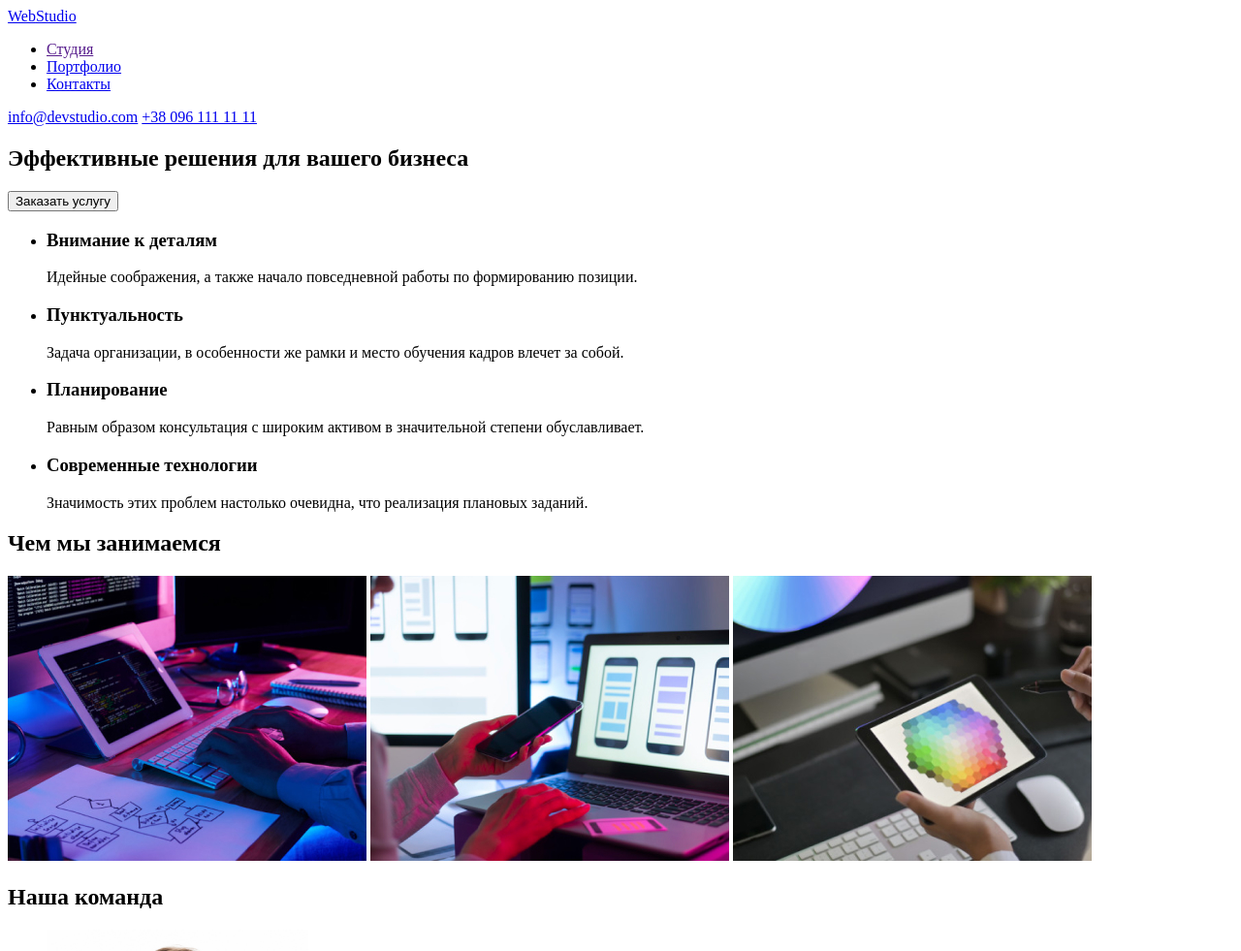
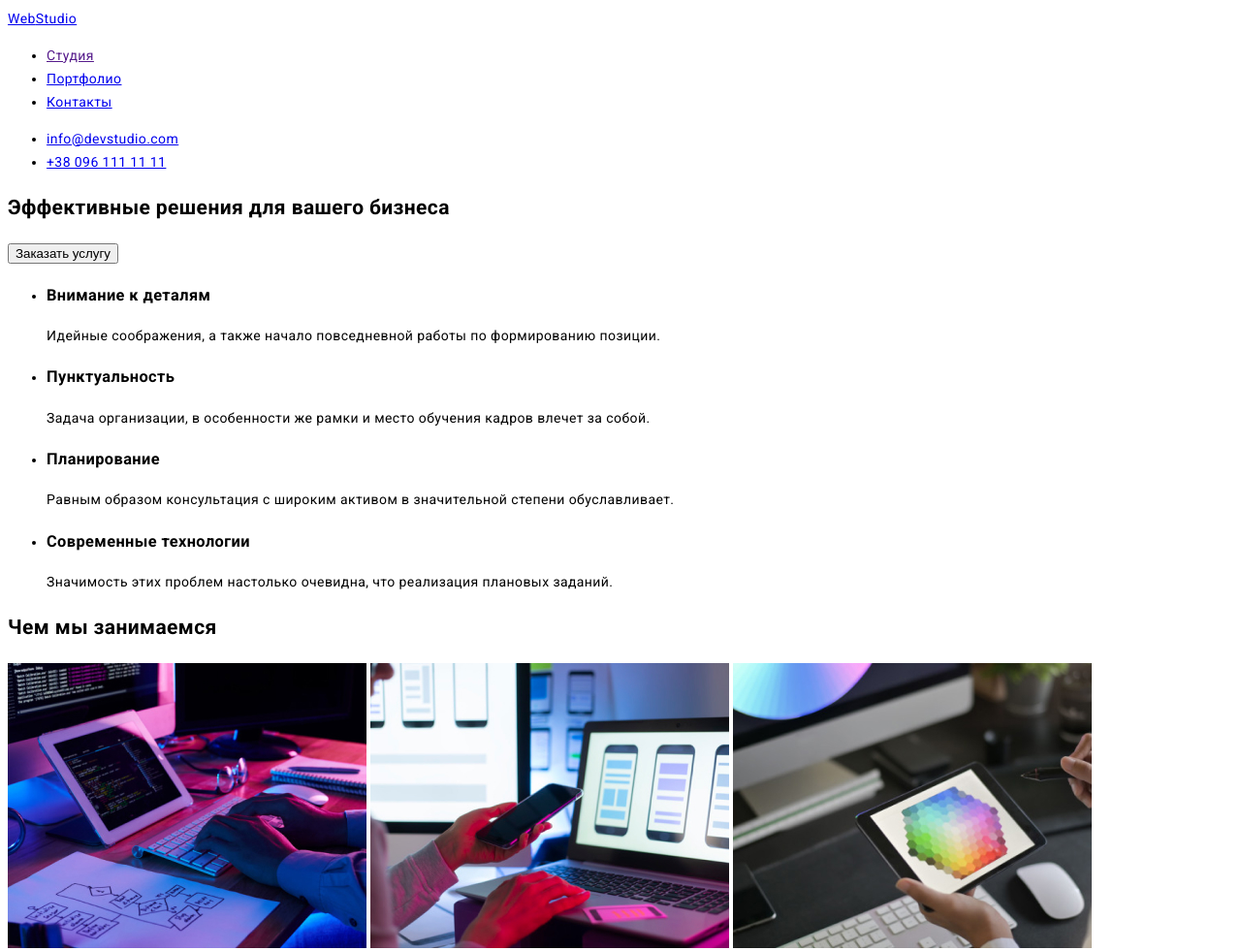
Before and after one commit to RuslanGolovach/goit-markup-hw-02, a plain HTML site: page index.html in a window 1280 px wide. Shown: the top 981 px of the page at 97% size. Drawn offline with Linux system fonts and the light colour scheme.

Commit message:
начал офомлять стили

```diff
--- a/css/styles.css
+++ b/css/styles.css
@@ -0,0 +1,32 @@
+/* raleway-500 - latin_cyrillic */
+@font-face {
+  font-family: 'Raleway';
+  font-style: normal;
+  font-weight: 500;
+  src: url('../fonts/raleway/raleway-v18-latin_cyrillic-500.eot');
+  src: local(''),
+       url('../fonts/raleway/raleway-v18-latin_cyrillic-500.eot?#iefix') format('embedded-opentype'),
+       url('../fonts/raleway/raleway-v18-latin_cyrillic-500.woff2') format('woff2'),
+       url('../fonts/raleway/raleway-v18-latin_cyrillic-500.woff') format('woff'),
+       url('../fonts/raleway/raleway-v18-latin_cyrillic-500.ttf') format('truetype'),
+       url('../fonts/raleway/raleway-v18-latin_cyrillic-500.svg#Raleway') format('svg');
+}
+
+
+:root {
+  --body-text-cl: #757575
+  --accent-cl: #2196F3
+  --black: #212121
+  --section-bg: #F5F4FA
+  --dark-bg: #2F303A
+  --white: #ffffff
+
+}
+
+body {
+  font-family: "Roboto", sans-serif;
+font-size: 14px;
+line-height: 1.71;
+letter-spacing: 0.03em;
+color: var(--body-text-cl);
+}
--- a/index.html
+++ b/index.html
@@ -4,6 +4,8 @@
     <meta charset="UTF-8">
     <meta name="viewport" content="width=device-width, initial-scale=1.0">
     <title>Студия</title>
+    <link href="https://fonts.googleapis.com/css2?family=Roboto:wght@400;500;700;900&display=swap" rel="stylesheet">
+    <link rel="stylesheet" href="./css/styles.css">
 </head>
 <body>
     <!-- Шапка сайта -->
@@ -16,8 +18,10 @@
             <li><a href="#contacts">Контакты</a></li>
         </ul>
        </nav>
-        <a href="mailto:info@devstudio.com">info@devstudio.com</a>
-        <a href="tel:+380961111111">+38 096 111 11 11</a>
+        <ul>
+            <li><a href="mailto:info@devstudio.com">info@devstudio.com</a></li>
+            <li><a href="tel:+380961111111">+38 096 111 11 11</a></li>
+        </ul>
     </header>
     <!-- Герой -->
     <main>
```
Also changed, not shown: portfolio.html (+11 -7 lines), fonts/raleway/raleway-v18-latin_cyrillic-500.svg (added), fonts/raleway/raleway-v18-latin_cyrillic-500.ttf (added), fonts/raleway/raleway-v18-latin_cyrillic-500.woff (added), fonts/raleway/raleway-v18-latin_cyrillic-500.woff2 (added), 1 other file.
